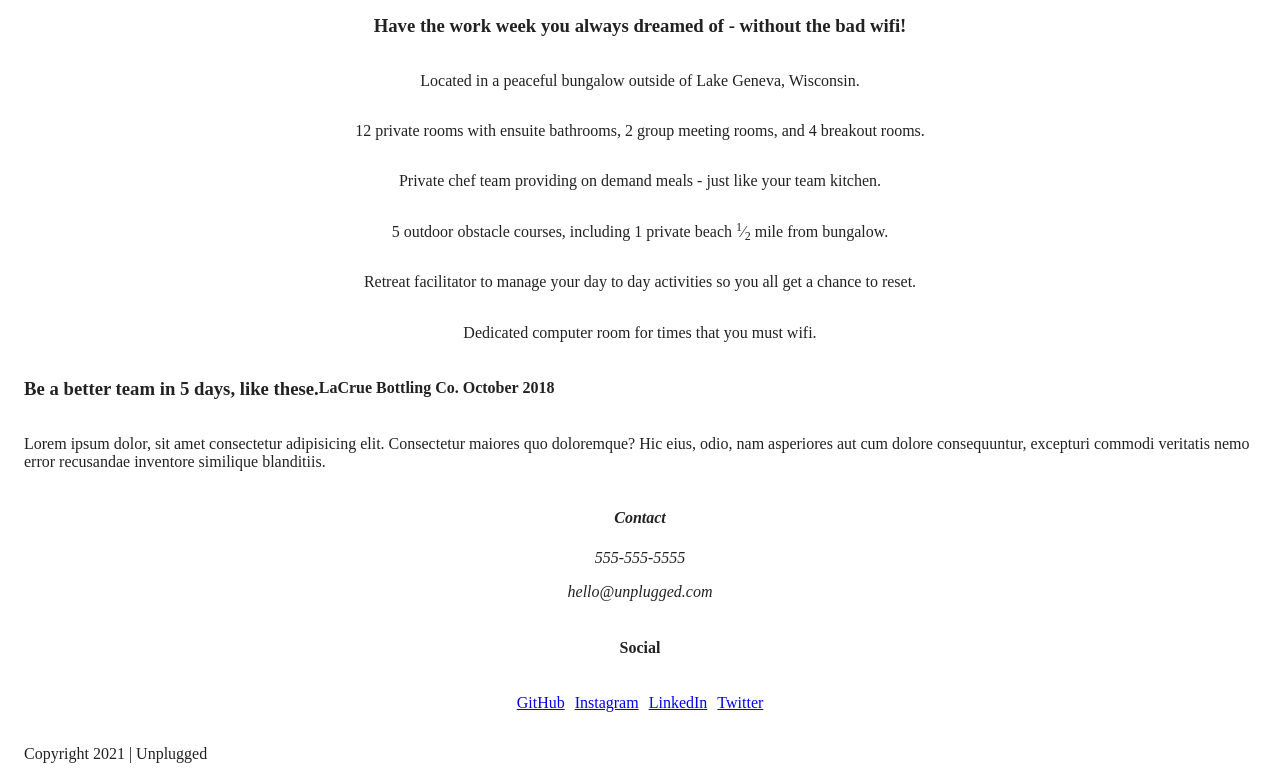
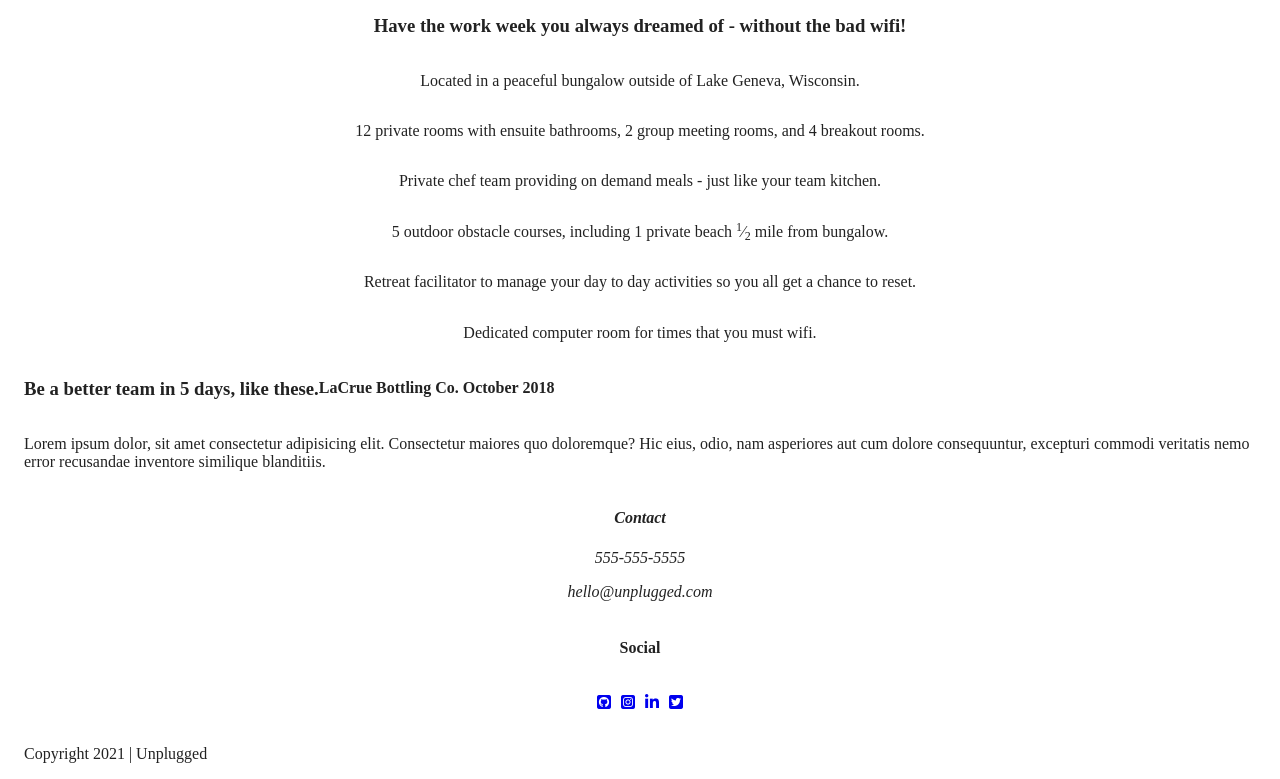
Before and after one commit to drichcodes/unplugged-retreat, a website built with Parcel: page index.html in a window 1280 px wide. Shown: the part 382-1161 px from the top of the page. Built offline with nearby package versions, Linux system fonts and the light colour scheme.

Commit message:
Added social media fontawesome icons

```diff
--- a/index.html
+++ b/index.html
@@ -18,6 +18,7 @@
 
   <link rel="stylesheet" href="css/normalize.css">
   <link rel="stylesheet" href="css/main.css">
+  <script src="https://kit.fontawesome.com/fa9972fc51.js" crossorigin="anonymous"></script>
 
   <meta name="theme-color" content="#fafafa">
 </head>
@@ -121,10 +122,11 @@
           <div class="social-icons">
             <h4>Social</h4>
             <ul>
-              <li><a href="https://github.com/drichcodes" target="_blank">GitHub</a></li>
-              <li><a href="https://www.instagram.com/drichcodes/" target="_blank">Instagram</a></li>
-              <li><a href="https://www.linkedin.com/in/drich-confesor-056071210/" target="_blank">LinkedIn</a></li>
-              <li><a href="https://twitter.com/drichcodes" target="_blank">Twitter</a></li>
+              <li><a href="https://github.com/drichcodes" target="_blank"><i class="fab fa-github-square"></i></a></li>
+              <li><a href="https://www.instagram.com/drichcodes/" target="_blank"><i class="fab fa-instagram-square"></i></a></li>
+              <li><a href="https://www.linkedin.com/in/drich-confesor-056071210/" target="_blank"><i class="fab fa-linkedin-in"></i>
+                </a></li>
+              <li><a href="https://twitter.com/drichcodes" target="_blank"><i class="fab fa-twitter-square"></i></a></li>
             </ul>
           </div>
         </div>
```
